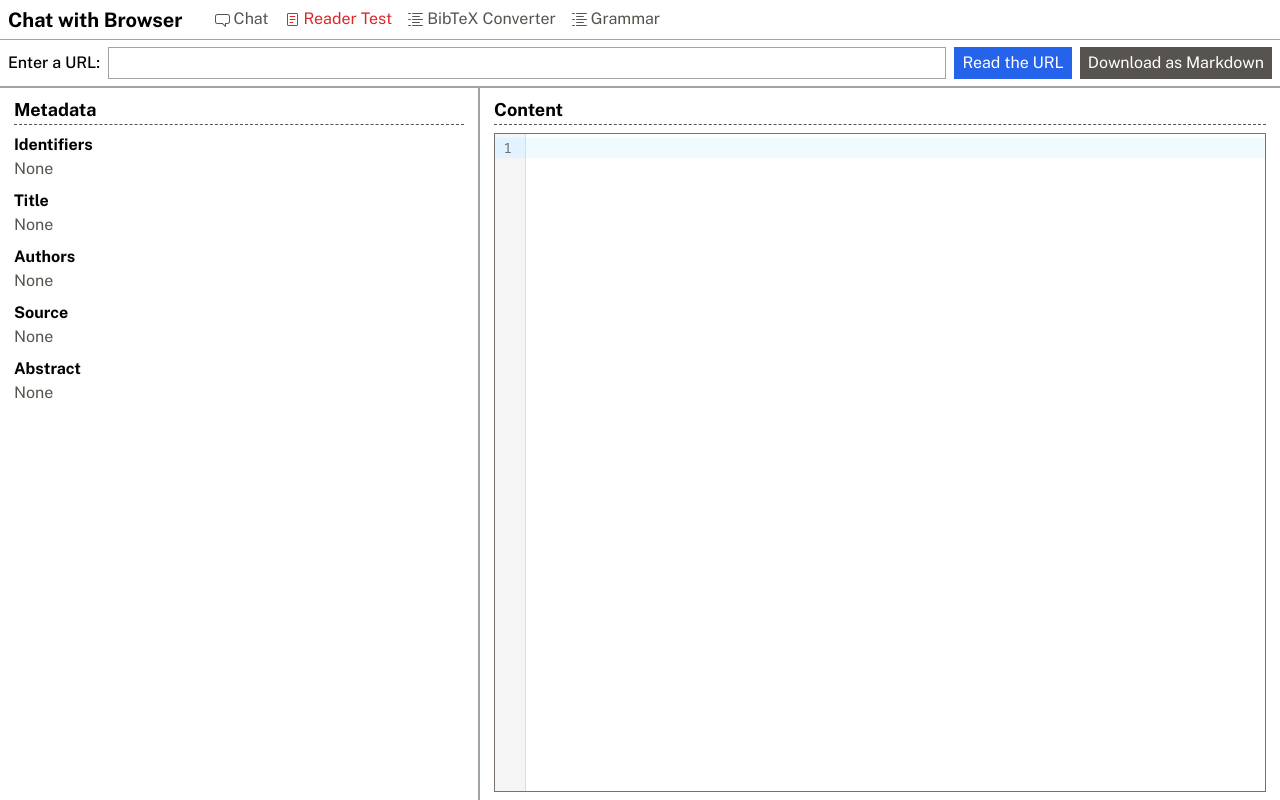
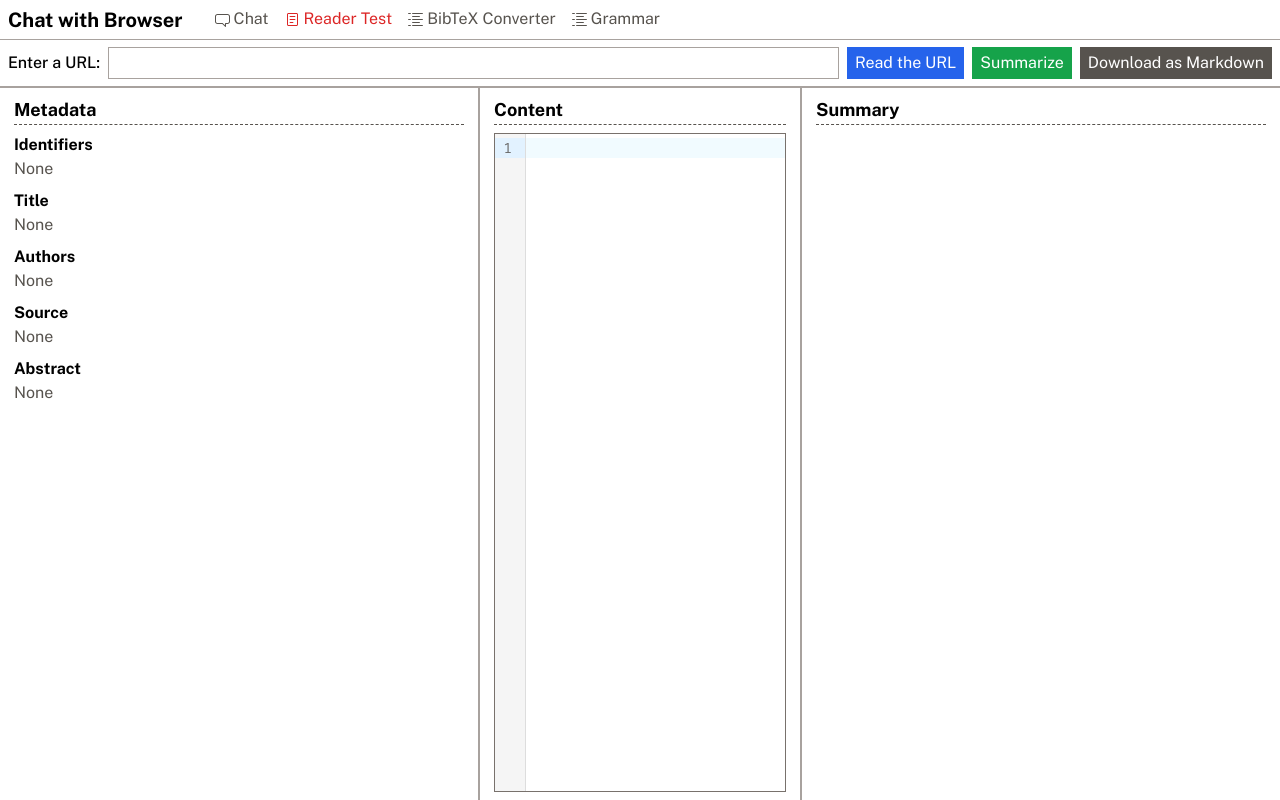
Before and after one commit to chengluyu/chat-with-browser, a Next.js app: page /reader in a window 1280 px wide. Built offline with nearby package versions, Linux system fonts and the light colour scheme.

Commit message:
feat(reader): support summarize

```diff
--- a/app/reader/page.tsx
+++ b/app/reader/page.tsx
@@ -1,6 +1,6 @@
 "use client";
 
-import { useEffect, useRef, useState } from "react";
+import { useCallback, useEffect, useRef, useState } from "react";
 import { useForm } from "react-hook-form";
 import { z, ZodError } from "zod";
 import classNames from "classnames";
@@ -32,6 +32,41 @@ export default function HomePage() {
   const [isPending, setIsPending] = useState(false);
   const editorRef = useRef<EditorView | null>(null);
   const contentMainRef = useRef<HTMLDivElement | null>(null);
+  const [summaryContent, setSummaryContent] = useState<string>("");
+  const summarize = useCallback(async () => {
+    const response = await fetch("/reader/summary", {
+      method: "POST",
+      headers: { "Content-Type": "application/json" },
+      body: JSON.stringify({
+        markdownContent:
+          `# ${content?.metadata.title}\n\n` +
+          `## Abstract\n\n` +
+          `${content?.metadata.abstract}\n\n` +
+          `${content?.sections.join("\n\n")}\n\n`,
+      }),
+    });
+
+    if (!response.ok) {
+      throw new Error(response.statusText);
+    }
+
+    // This data is a ReadableStream
+    const data = response.body;
+    if (!data) {
+      return;
+    }
+
+    const reader = data.getReader();
+    const decoder = new TextDecoder();
+
+    let messageBuffer = "";
+    for (let done = false; !done; ) {
+      const { value, done: doneReading } = await reader.read();
+      done = doneReading;
+      messageBuffer = messageBuffer + decoder.decode(value);
+      setSummaryContent(messageBuffer);
+    }
+  }, [content]);
   useEffect(() => {
     if (editorRef.current === null && contentMainRef.current !== null) {
       editorRef.current = new EditorView({
@@ -83,14 +118,22 @@ export default function HomePage() {
           spellCheck="false"
         />
         <button
-          className="flex-shrink-0 px-2 h-8 bg-blue-600 text-white disabled:bg-stone-600s"
+          className="flex-shrink-0 px-2 h-8 bg-blue-600 text-white disabled:bg-stone-600"
           type="submit"
           disabled={isPending}
         >
           Read the URL
         </button>
         <button
-          className="flex-shrink-0 px-2 h-8 bg-stone-600 text-white disabled:bg-stone-600s"
+          className="flex-shrink-0 px-2 h-8 bg-green-600 text-white disabled:bg-green-800"
+          type="button"
+          disabled={isPending}
+          onClick={summarize}
+        >
+          Summarize
+        </button>
+        <button
+          className="flex-shrink-0 px-2 h-8 bg-stone-600 text-white disabled:bg-stone-600"
           type="button"
           disabled={isPending}
         >
@@ -147,16 +190,19 @@ export default function HomePage() {
               "flex-1 min-h-0 overflow-y-auto",
               notoSansMono.className
             )}
-          >
-            {/* {content ? (
-              <pre className="font-mono whitespace-pre-wrap">
-                {content?.sections?.join("\n\n")}
-              </pre>
-            ) : (
-              <div className="text-stone-500">None</div>
-            )} */}
+          ></main>
+        </main>
+        <aside
+          className="flex flex-col px-3.5 py-2 flex-shrink-0 border-l-2 border-stone-400 gap-2"
+          style={{ width: "480px" }}
+        >
+          <header className="flex-shrink-0 border-b border-dashed border-stone-600">
+            <div className="font-bold text-lg">Summary</div>
+          </header>
+          <main className="flex-1 gap-2 min-h-0 overflow-y-auto flex flex-col">
+            <div>{summaryContent}</div>
           </main>
-        </main>
+        </aside>
       </div>
     </>
   );
--- /dev/null
+++ b/app/reader/summary/route.ts
@@ -0,0 +1,31 @@
+import { OpenAIStream } from "@/utils/OpenAIStream";
+import { NextRequest, NextResponse } from "next/server";
+import z from "zod";
+import { ChatCompletionRequestMessage } from "openai";
+
+if (!process.env.OPENAI_API_KEY) {
+  throw new Error("Missing Environment Variable OPENAI_API_KEY");
+}
+
+export const runtime = "nodejs";
+
+const systemMessage: ChatCompletionRequestMessage = {
+  role: "system",
+  content: ["The user will give you a academic article to summarize."].join(
+    "\n"
+  ),
+};
+
+const requestBodySchema = z.object({
+  markdownContent: z.string(),
+});
+
+export async function POST(request: NextRequest): Promise<NextResponse> {
+  const body = requestBodySchema.parse(await request.json());
+  const stream = await OpenAIStream({
+    model: "gpt-3.5-turbo-16k",
+    messages: [systemMessage, { role: "user", content: body.markdownContent }],
+    stream: true,
+  });
+  return new NextResponse(stream);
+}
--- a/package.json
+++ b/package.json
@@ -26,6 +26,7 @@
     "codemirror": "^6.0.1",
     "dotenv": "^16.3.1",
     "eventsource-parser": "^1.0.0",
+    "gpt-3-encoder": "^1.1.4",
     "i18next": "^23.2.11",
     "inquirer": "^9.2.7",
     "nanoid": "^4.0.2",
--- a/readers/pmc.mjs
+++ b/readers/pmc.mjs
@@ -89,13 +89,16 @@ async function read(page, context) {
           /^(?:[\w -]+?(?:et al\.)? \d\d\d\d|Fig. \d+\w*|\d+|Table \d+)$/,
           /^(?:#[BR]\d+|\/pmc\/articles\/PMC\d+\/(?:figure|table)\/\w+\/)$/,
         ],
-        [/(?:\w+ and \w+|\w+ et al.), \d{4}$/, /#R\d+$/], // citations
+        [/(?:\w+|\w+ and \w+|\w+ et al.), \d{4}$/, /#R\d+$/], // citations
         [
           /Figures? \d+(?:[a-zA-Z](?:, [a-zA-Z])*)?$/,
           /\/pmc\/articles\/\w+\/figure\/\w+\/?$/,
         ], // figures
         [/(?:Figure )?S\d+$/, /#SD\d+$/], // supplementary figures
+        [/Fig. S\d+(?:[A-Z](?:(?:\/| and )[A-Z])*)?$/, /#SD\d+$/], // supplementary figures
+        [/Table S(?:I{1,3}|I?V|VI{3}|II?X|XI{1,3})$/, /#SD\d+$/], // supplementary tables
         [/./, /\/pmc\/articles\/\w+\/figure\/\w+\/?$/], // some malformed figures
+        [/./, /#SD\d+$/], // some malformed figures
       ])
     );
     context.nextSectionIndex = 0;
```
Also changed, not shown: 1 other file (tests, documents, lock files or other folders).
